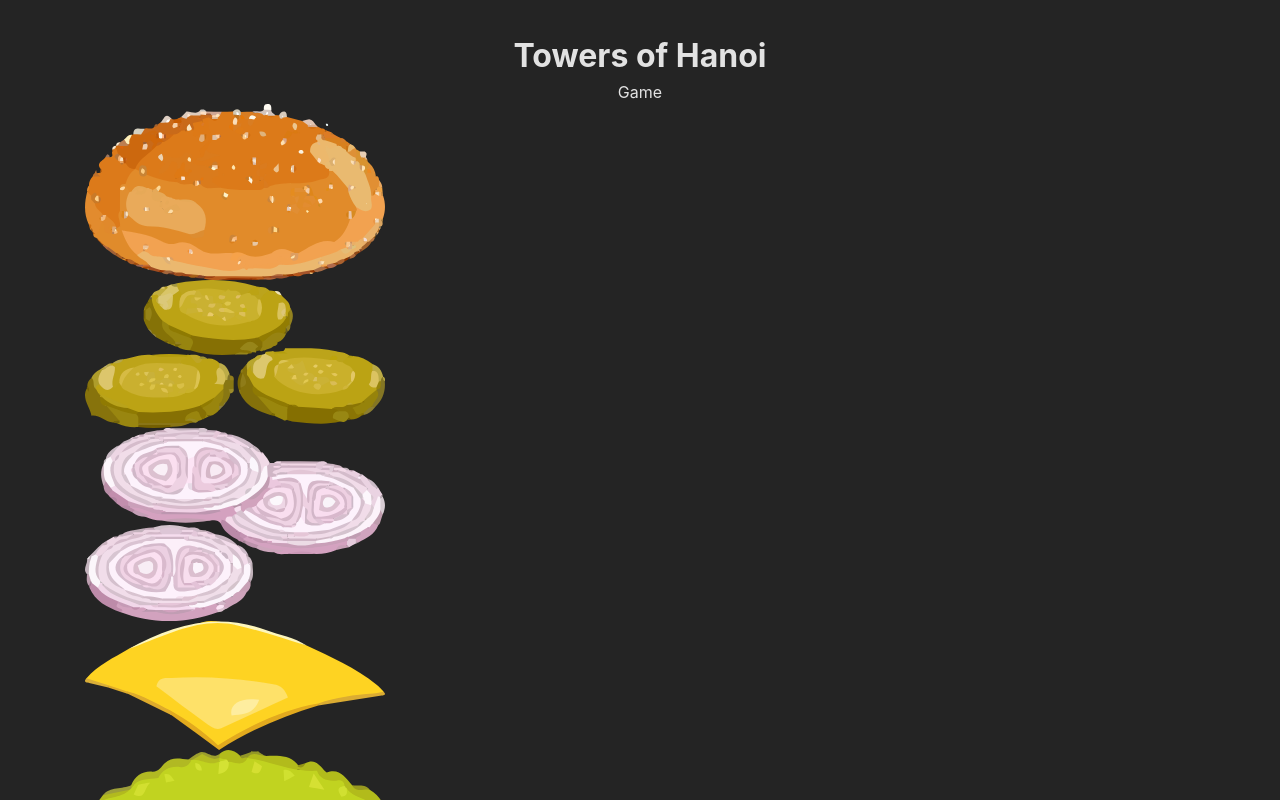
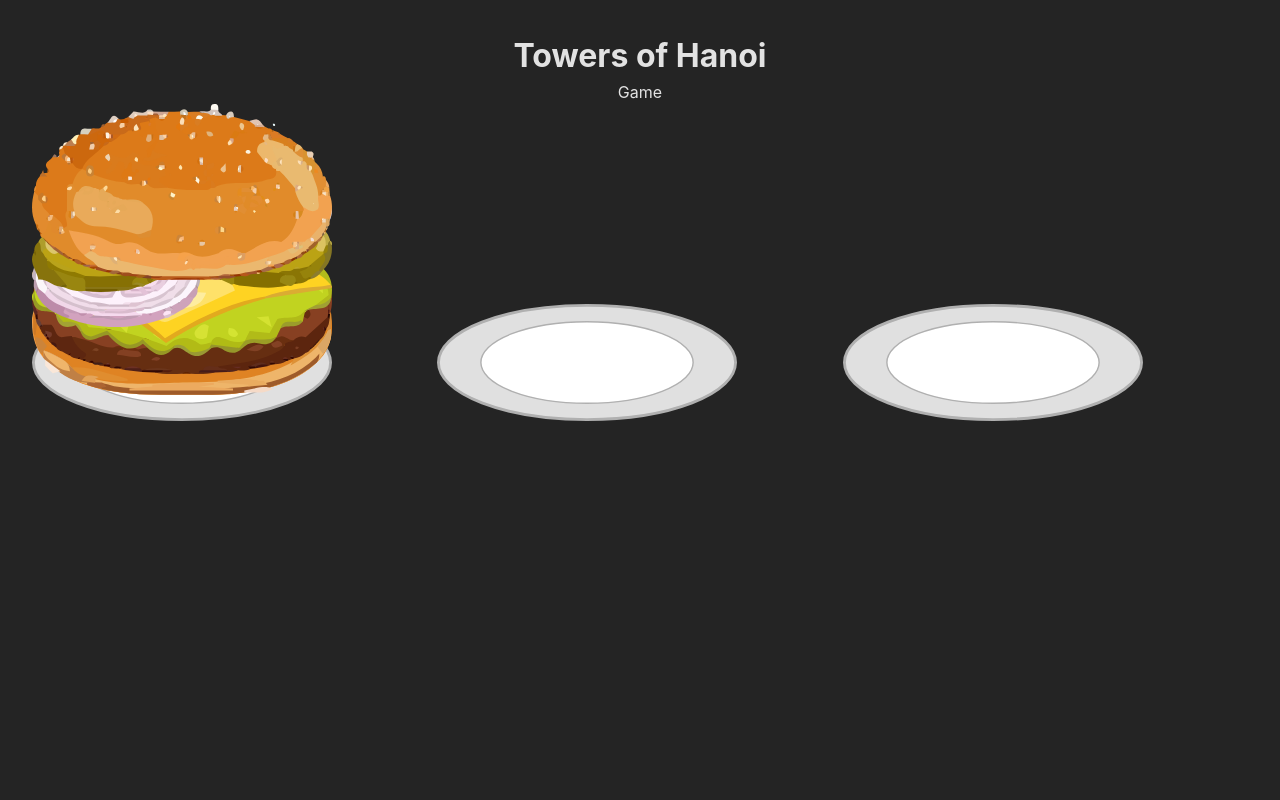
Before and after one commit to mike-jacks/towers-of-hanoi, a React (Vite) app: page / in a window 1280 px wide. Shown: the top 800 px of the page. Built offline with nearby package versions, Linux system fonts and the light colour scheme.

Commit message:
updated styling

```diff
--- a/src/Components/Game/Game.tsx
+++ b/src/Components/Game/Game.tsx
@@ -11,12 +11,7 @@ export default function Game() {
   ]);
   const [selectedTower, setSelectedTower] = useState<number | null>(null);
   const [moveToTower, setMoveToTower] = useState<number | null>(null);
-
-  // useEffect(() => {
-  // if (selectedTower === null) {
-  //     return;
-  // }
-  // }, [selectedTower]);
+  useEffect(() => {}, [selectedTower]);
 
   useEffect(() => {
     if (moveToTower === null) {
--- a/src/Components/Tower/Tower.module.css
+++ b/src/Components/Tower/Tower.module.css
@@ -4,55 +4,61 @@
   box-sizing: border-box;
 }
 
+.container {
+  display: grid;
+  grid-template-columns: repeat(3, 1fr);
+  gap: 16px;
+}
+
 .burger_container {
   display: flex;
   flex-direction: column-reverse;
-  /* position: relative;
-  width: 300px;
-  grid-area: 3 / 1; */
+  position: relative;
+  width: 100%;
+  justify-content: flex-end;
 }
 
 .disk {
-  /* position: absolute; */
+  position: absolute;
   width: 300px;
 }
 
 .disk-1 {
-  /* top: 40px;
-  z-index: 7; */
+  top: 0px;
+  z-index: 7;
 }
 
 .disk-2 {
-  /* top: 60px;
-  z-index: 6; */
+  top: 40px;
+  z-index: 6;
 }
 
 .disk-3 {
-  /* top: 60px;
-  z-index: 5; */
+  top: 30px;
+  z-index: 5;
 }
 
 .disk-4 {
-  /* top: 90px;
-  z-index: 4; */
+  top: 110px;
+  z-index: 4;
 }
 
 .disk-5 {
-  /* top: 80px;
-  z-index: 3; */
+  top: 120px;
+  z-index: 3;
 }
 
 .disk-6 {
-  /* top: 100px;
-  z-index: 2; */
+  top: 130px;
+  z-index: 2;
 }
 
 .disk-7 {
-  /* top: 120px;
-  z-index: 1; */
+  top: 170px;
+  z-index: 1;
 }
 
 .disk-8 {
-  /* top: 140px;
-  z-index: 0; */
+  top: 200px;
+  z-index: 0;
 }
--- a/src/Components/Tower/Tower.tsx
+++ b/src/Components/Tower/Tower.tsx
@@ -26,9 +26,9 @@ export default function Tower({ towerNumber, towers, selectedTower, setSelectedT
 
   return (
     <div className={styles.burger_container} onClick={selectedTower ? handleSetMoveToTower : handleSetSelectedTower}>
-      <Disk imageSource={plateImage.source} imageAltName={plateImage.name} className={`${styles.disk}`} />
+      <Disk imageSource={plateImage.source} imageAltName={plateImage.name} className={`${styles[`disk-${plateImage.value}`]} ${styles.disk}`} />
       {currentTower.map((disk, index) => {
-        return <Disk key={index} imageSource={disk.source} imageAltName={disk.name} className={`${styles.disk}`} />;
+        return <Disk key={index} imageSource={disk.source} imageAltName={disk.name} className={`${styles[`disk-${disk.value}`]} ${styles.disk}`} />;
       })}
     </div>
   );
```
